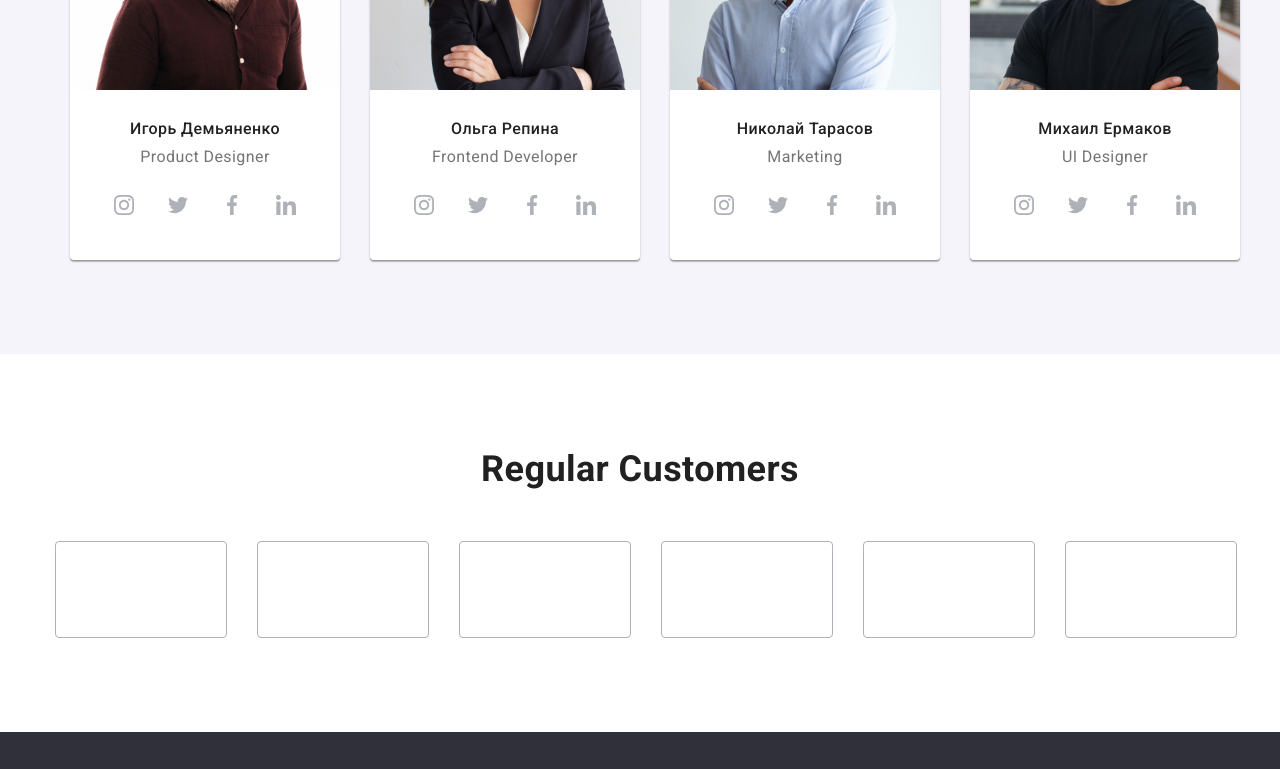
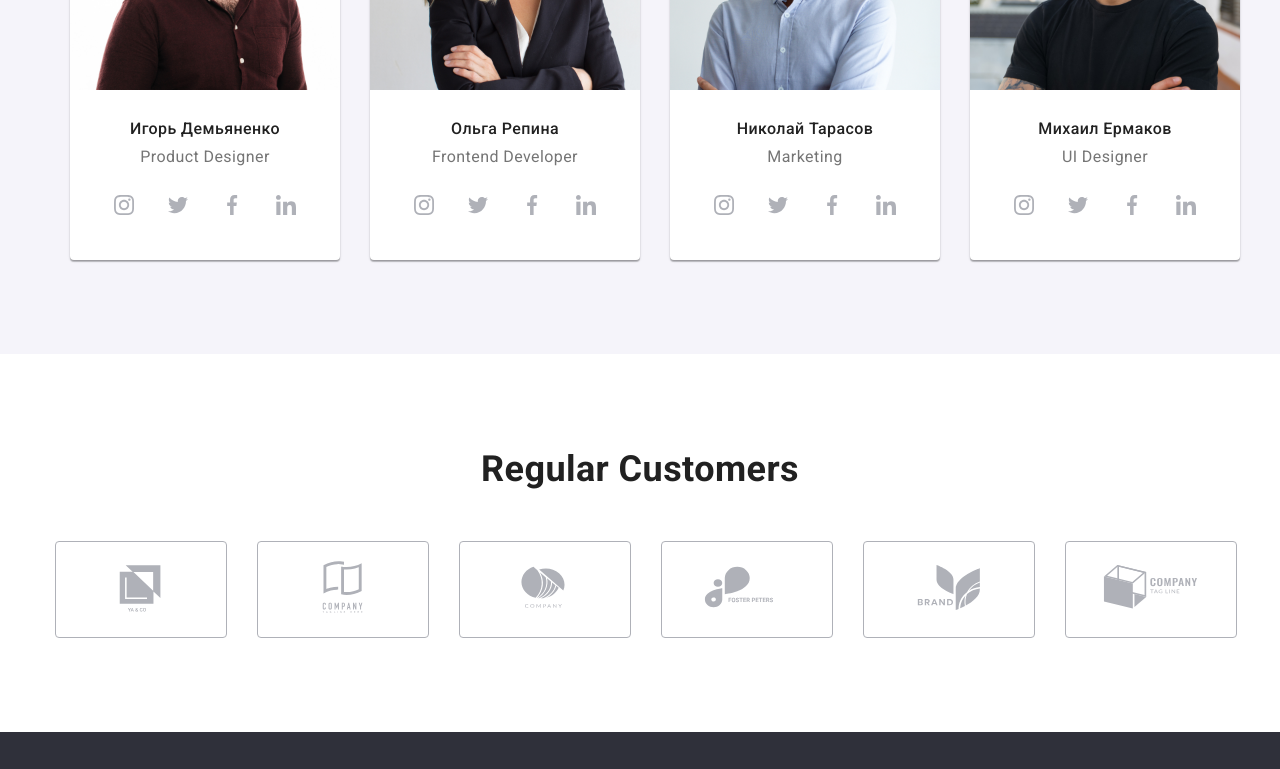
Before and after one commit to AntonPavlov8/goit-markup-hw-04, a website: page index.html in a window 1280 px wide. Shown: the part 2000-2769 px from the top of the page. Drawn offline with nearby package versions, Linux system fonts and the light colour scheme; the site is published under a folder, as on GitHub Pages, so addresses that start at the root find nothing.

Commit message:
images fixed

```diff
--- a/index.html
+++ b/index.html
@@ -34,7 +34,7 @@
           <li class="header-item">
             <a href="mailto:info@devstudio.com" class="header-contacts link">
               <svg class="header-contacts-icon">
-                <use href="/images/symbol-defs.svg#icon-envelope"></use>
+                <use href="./images/symbol-defs.svg#icon-envelope"></use>
               </svg>
               <p>info@devstudio.com</p>
             </a>
@@ -42,7 +42,7 @@
           <li class="header-item">
             <a href="tel:+380961111111" class="header-contacts link">
               <svg class="header-contacts-icon">
-                <use href="/images/symbol-defs.svg#icon-smartphone"></use>
+                <use href="./images/symbol-defs.svg#icon-smartphone"></use>
               </svg>
               <p>+38 096 111 11 11</p>
             </a>
@@ -378,7 +378,7 @@
                 <a href="#">
                   <div class="customer-div">
                     <svg class="customer-icon">
-                      <use href="/images/symbol-defs.svg#icon-Logo1"></use>
+                      <use href="./images/symbol-defs.svg#icon-Logo1"></use>
                     </svg>
                   </div>
                 </a>
@@ -387,7 +387,7 @@
                 <a href="#">
                   <div class="customer-div">
                     <svg class="customer-icon">
-                      <use href="/images/symbol-defs.svg#icon-Logo2"></use>
+                      <use href="./images/symbol-defs.svg#icon-Logo2"></use>
                     </svg>
                   </div>
                 </a>
@@ -396,7 +396,7 @@
                 <a href="#">
                   <div class="customer-div">
                     <svg class="customer-icon">
-                      <use href="/images/symbol-defs.svg#icon-Logo3"></use>
+                      <use href="./images/symbol-defs.svg#icon-Logo3"></use>
                     </svg>
                   </div>
                 </a>
@@ -405,7 +405,7 @@
                 <a href="#">
                   <div class="customer-div">
                     <svg class="customer-icon">
-                      <use href="/images/symbol-defs.svg#icon-Logo4"></use>
+                      <use href="./images/symbol-defs.svg#icon-Logo4"></use>
                     </svg>
                   </div>
                 </a>
@@ -414,7 +414,7 @@
                 <a href="#">
                   <div class="customer-div">
                     <svg class="customer-icon">
-                      <use href="/images/symbol-defs.svg#icon-Logo5"></use>
+                      <use href="./images/symbol-defs.svg#icon-Logo5"></use>
                     </svg>
                   </div>
                 </a>
@@ -423,7 +423,7 @@
                 <a href="#">
                   <div class="customer-div">
                     <svg class="customer-icon">
-                      <use href="/images/symbol-defs.svg#icon-Logo6"></use>
+                      <use href="./images/symbol-defs.svg#icon-Logo6"></use>
                     </svg>
                   </div>
                 </a>
```
Also changed, not shown: portfolio.html (+2 -2 lines).
